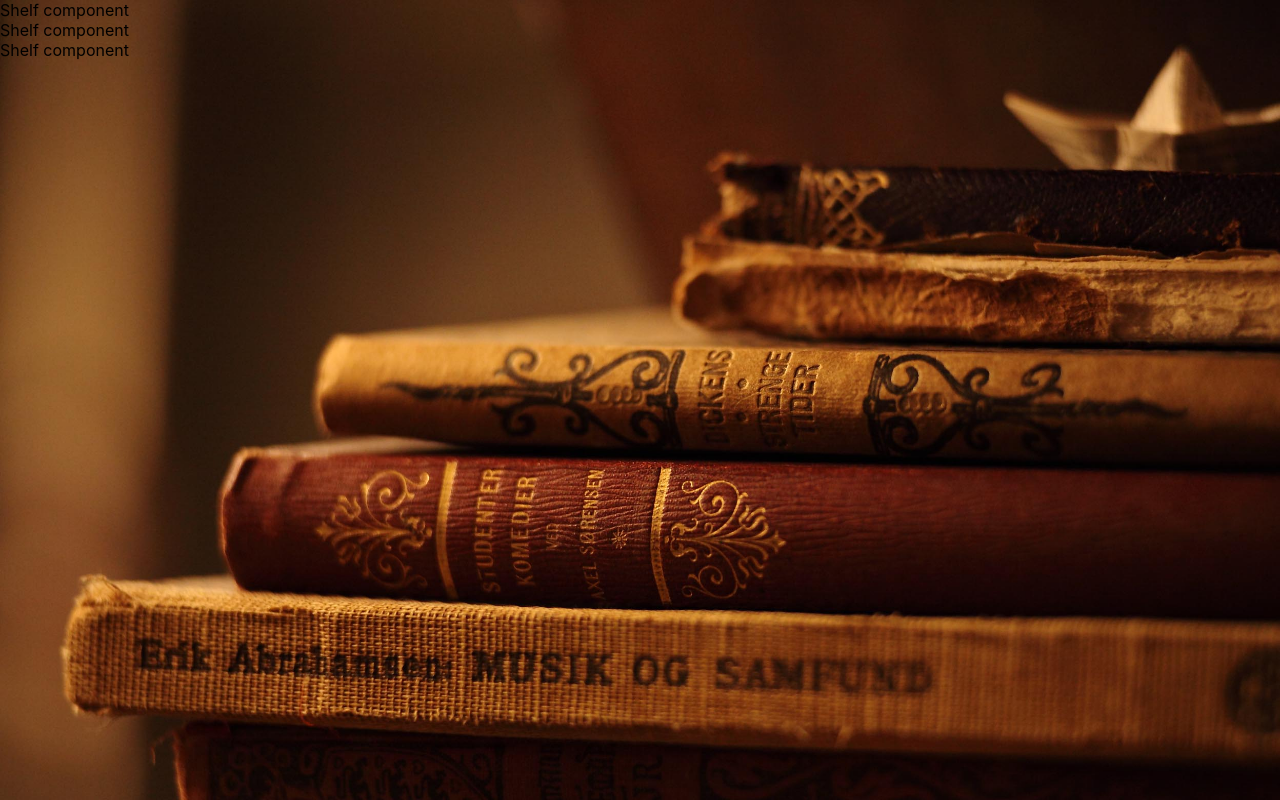
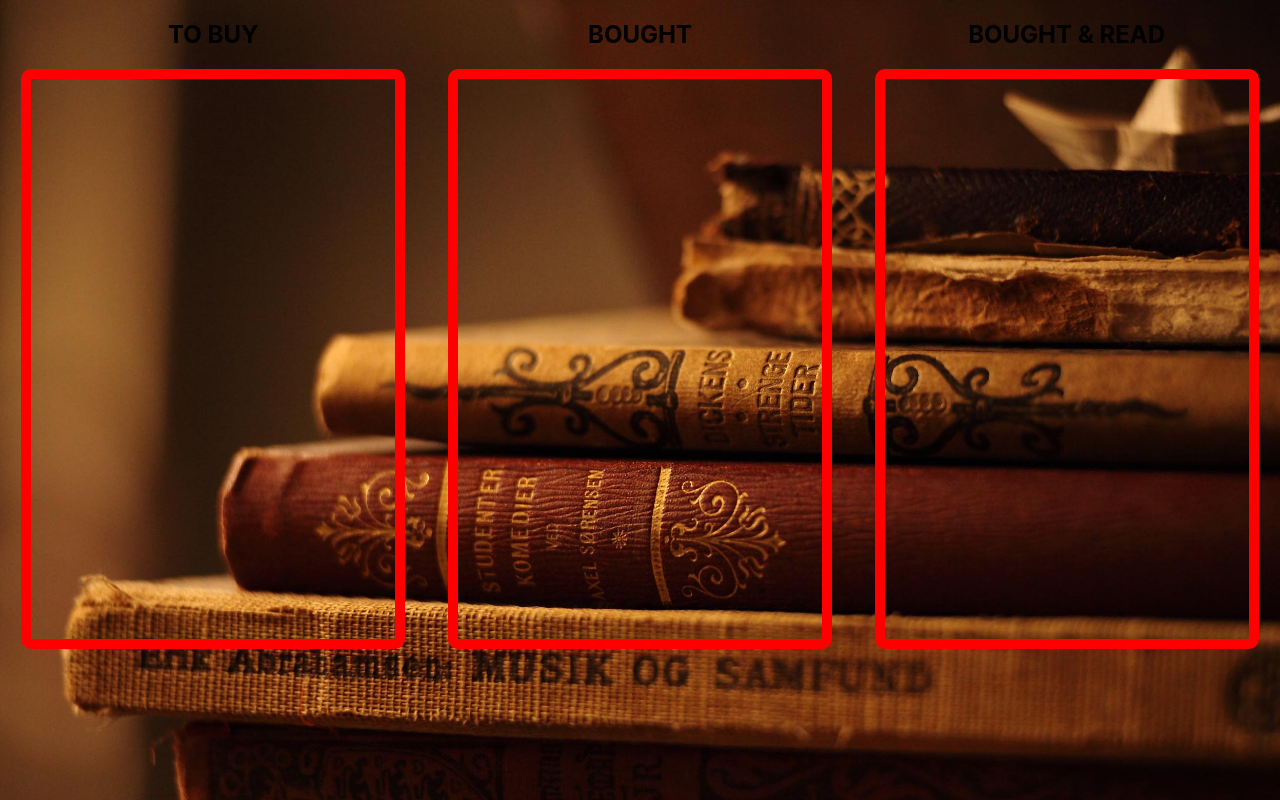
Before and after one commit to bikramjethi/books-app, a React (Create React App) app: page / in a window 1280 px wide. Built offline with nearby package versions, Linux system fonts and the light colour scheme.

Commit message:
3 shelves created

```diff
--- a/src/App.css
+++ b/src/App.css
@@ -3,4 +3,7 @@
   width: 100%;
   height: 100vh;
   background-size: cover;
+  display: flex;
+  justify-content: space-around;
+  align-items: center;
 }
--- a/src/App.js
+++ b/src/App.js
@@ -7,7 +7,7 @@ function App() {
     <div className="App">
       <Shelf name="TO BUY" books={[]} className="to-buy"/>
       <Shelf name="BOUGHT" books={[]} className='bought'/>
-      <Shelf name="TO READ" books={[]} className='to-read'/>
+      <Shelf name="BOUGHT & READ" books={[]} className='read'/>
     </div>
   );
 }
--- a/src/Components/Shelf/Shelf.js
+++ b/src/Components/Shelf/Shelf.js
@@ -1,6 +1,11 @@
-import React from 'react';
-import StyledShelf from './StyledShelf.style';
+import React from "react";
+import StyledShelf from "./StyledShelf.style";
 
-const Shelf = ({className}) => <StyledShelf className={className}> Shelf component</StyledShelf>;
+const Shelf = ({ className, name }) => (
+  <StyledShelf className={className}>
+    <h2>{name}</h2>
+    <div className="shelf"></div>
+  </StyledShelf>
+);
 
 export default Shelf;
--- a/src/Components/Shelf/StyledShelf.style.js
+++ b/src/Components/Shelf/StyledShelf.style.js
@@ -1,4 +1,31 @@
-import styled from 'styled-components';
+import styled from "styled-components";
 
 export default styled.div`
+  width: 30%;
+  text-align: center;
+  height: 100%;
+
+  .shelf {
+    border: 10px solid red;
+    border-radius: 10px;
+    height: 70%;
+  }
+
+  &.to-buy {
+      .shelf {
+
+      }
+  }
+
+  &.bought {
+      .shelf {
+
+      }
+  }
+
+  &.read {
+      .shelf {
+
+      }
+  }
 `;
```
